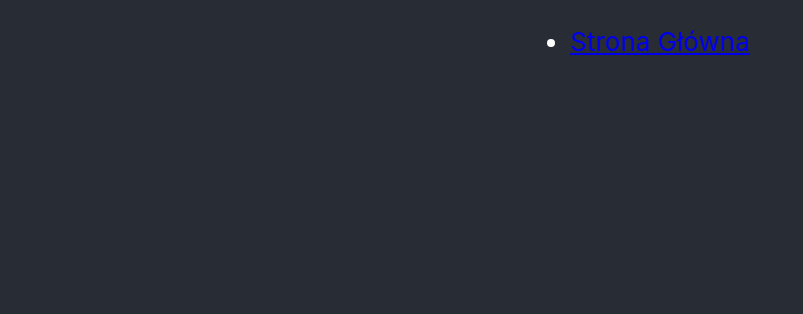
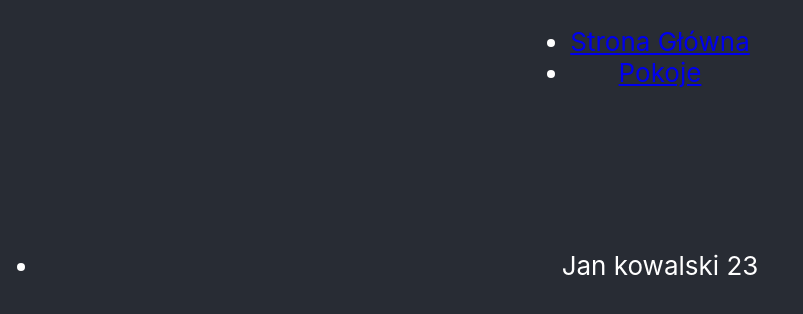
Before and after one commit to Shade10/hotel-managment, a React (Create React App) app: page /Room-View in a window 1280 px wide. Shown: the top 314 px of the page, without its empty margins (0-803 px from the left). Built offline with nearby package versions, Linux system fonts and the light colour scheme.

Commit message:
added first data on view

```diff
--- a/src/components/App/App.js
+++ b/src/components/App/App.js
@@ -2,12 +2,12 @@ import React, { Component } from "react";
 import "./App.css";
 import { Route, NavLink, withRouter } from "react-router-dom";
 import HomeView from "../HomeView/HomeView";
+import RoomsView from '../RoomsView/RoomsView'
 // import { Button, Modal, Header, Image } from "semantic-ui-react";
 
 class App extends Component {
   render() {
-    return (
-      <div className="App">
+    return <div className="App">
         <header className="App-header">
           <div className="nav">
             <div className="navigation" />
@@ -17,14 +17,19 @@ class App extends Component {
                   Strona Główna
                 </NavLink>
               </li>
+            <li>
+              <NavLink exact to="/Room-View">
+                Pokoje
+                </NavLink>
+            </li>
             </ul>
           </div>
           <div className="route">
             <Route exact path="/" component={() => <HomeView />} />
+            <Route exact path="/Room-View" component={() => <RoomsView />} />
           </div>
         </header>
-      </div>
-    );
+      </div>;
   }
 }
 
--- a/src/components/RoomListItem/RoomListItem.js
+++ b/src/components/RoomListItem/RoomListItem.js
@@ -4,14 +4,23 @@ import './RoomListItem.css'
 
 class RoomListItem extends Component {
 
+
+  state ={
+    data: {
+      name: 'Jan',
+      surname: 'kowalski',
+      old: 23
+    }
+  }
+
   render() {
-    return  (
-      <div className="RoomListItem">
+    return <div className="RoomListItem">
         <li>
-
+          <span>
+          {this.state.data.name} {this.state.data.surname} {this.state.data.old}
+          </span>
         </li>
-      </div>
-    )
+      </div>;
   }
 }
 
--- a/src/components/RoomsList/RoomsList.js
+++ b/src/components/RoomsList/RoomsList.js
@@ -4,13 +4,10 @@ import "./RoomsList.css";
 import RoomListItem from "../RoomListItem/RoomListItem";
 
 class RoomsList extends Component {
-
   render() {
     return (
       <>
-        {this.props.rooms.map(room => (
-          <RoomListItem />
-        ))}
+        <RoomListItem />
       </>
     );
   }
--- a/src/components/RoomsView/RoomsView.js
+++ b/src/components/RoomsView/RoomsView.js
@@ -1,6 +1,7 @@
 import React, { Component } from "react";
 
 import "./RoomsView.css";
+import RoomsList from "../RoomsList";
 
 class RoomsView extends Component {
   state = {
@@ -11,7 +12,9 @@ class RoomsView extends Component {
     const { rooms } = this.state;
     return (
       <div className="RoomsView">
-        <ul key={rooms.id} />
+        <ul key={rooms.id}>
+          <RoomsList />
+        </ul>
       </div>
     );
   }
```
